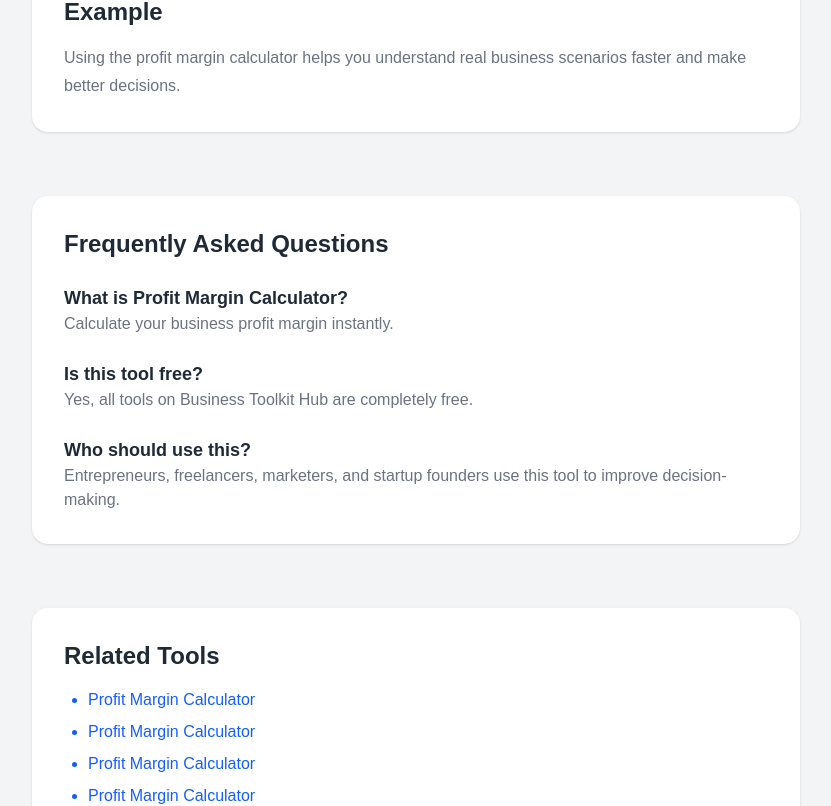
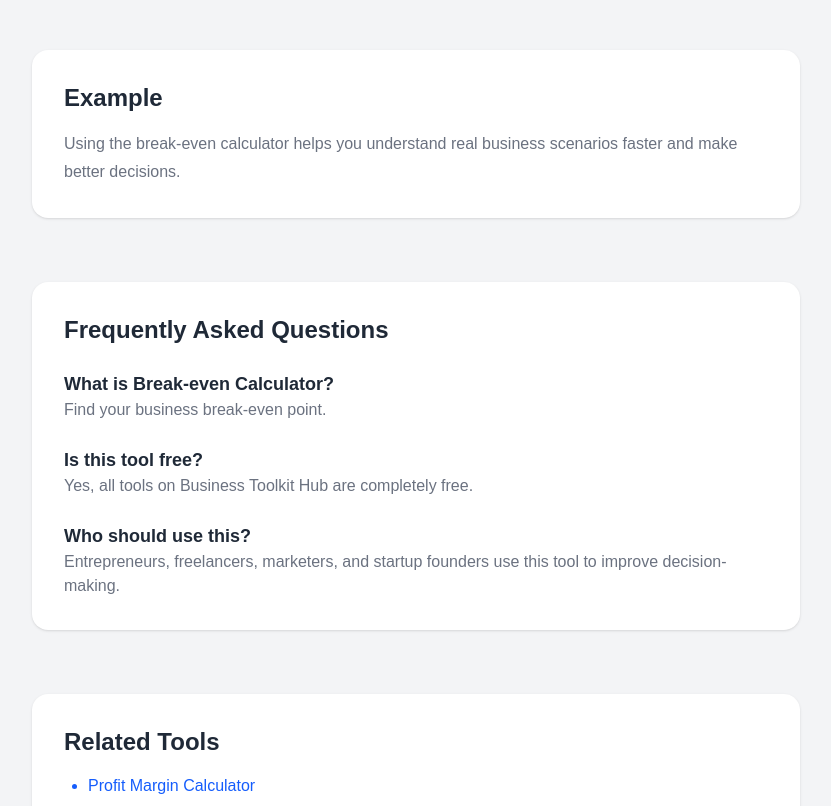
Before and after one commit to 007jin/business-toolkit-hub, a Next.js app: page /tools/break-even-calculator in a window 1280 px wide. Shown: the part 1139-1945 px from the top of the page, without its empty margins (224-1055 px from the left). Built offline with nearby package versions, Linux system fonts and the light colour scheme.

Commit message:
Use dynamic toolkey, fix related tool titles and removed debug output

```diff
--- a/app/tools/[tool]/page.tsx
+++ b/app/tools/[tool]/page.tsx
@@ -40,8 +40,7 @@ export default async function ToolPage({
 }: {
   params: { tool: string };
 }) {
-  const toolKey = "profit-margin-calculator";
-  //const toolKey = typeof params.tool === "string" ? params.tool.trim() : "";//
+  const toolKey = typeof params.tool === "string" ? params.tool.trim() : "";
   const tool = tools[toolKey as keyof typeof tools];
 
   if (!tool) {
@@ -49,9 +48,6 @@ export default async function ToolPage({
       <main className="bg-gray-100 min-h-screen py-10 px-4">
         <div className="max-w-3xl mx-auto p-10 text-center">
           <p className="text-xl">Tool not found</p>
-          <p className="mt-2 text-sm text-gray-500">
-            Debug: toolKey =&quot;{toolKey}&quot;
-          </p>
         </div>
       </main>
     );
@@ -178,7 +174,7 @@ export default async function ToolPage({
               .slice(0, 5)
               .map(([key, t]) => (
                 <li key={key}>
-                  <a href={`/tools/${key}`}>{tool.title}</a>
+                  <a href={`/tools/${key}`}>{t.title}</a>
                 </li>
               ))}
           </ul>
```
